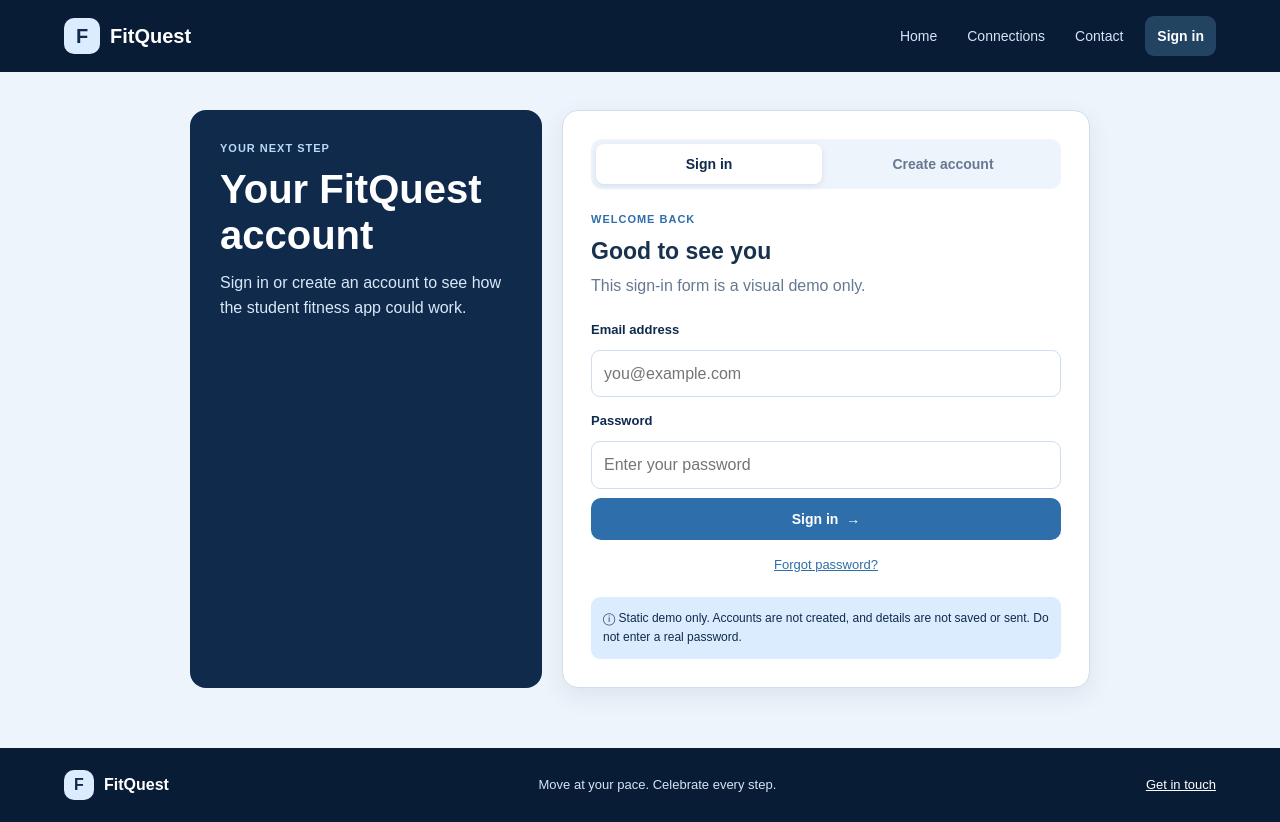
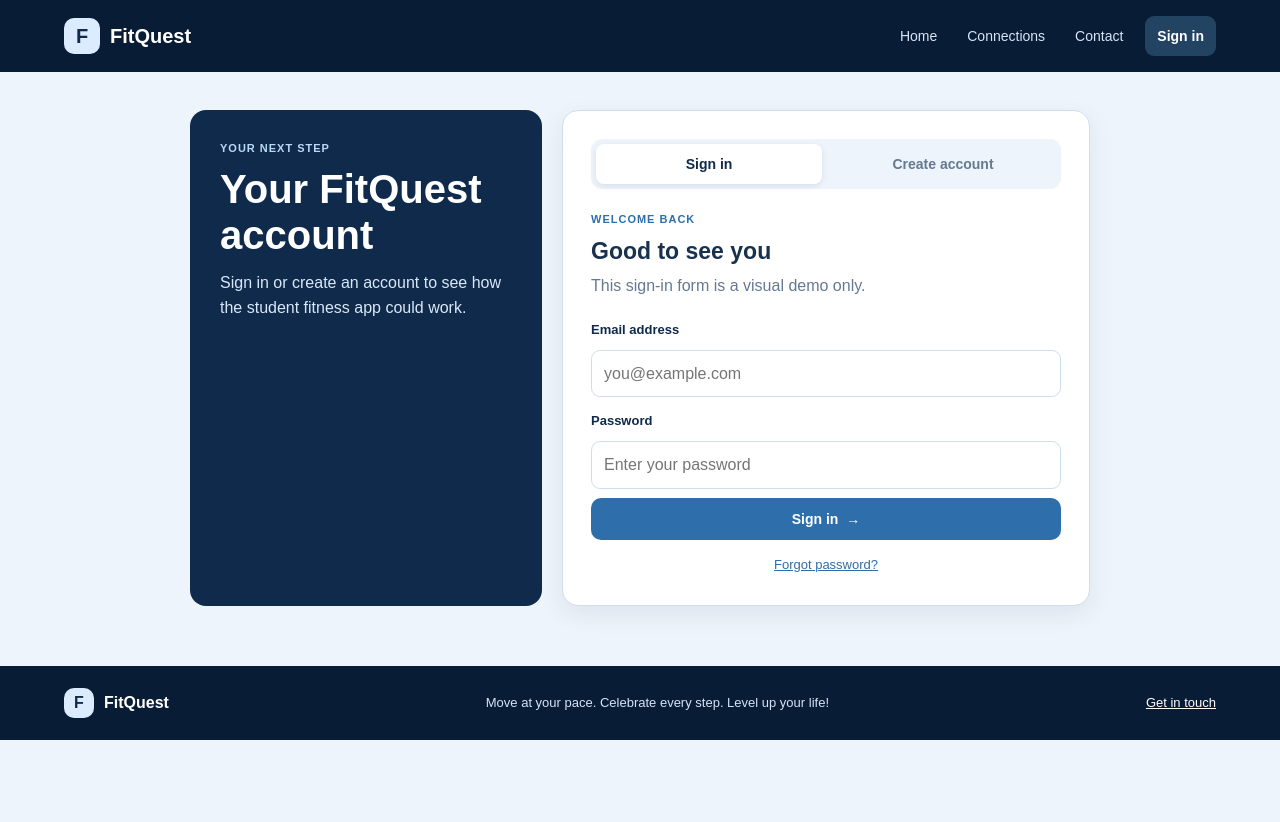
Before and after one commit to syedaahmed05/FitQuest, a plain HTML site: page docs/account.html in a window 1280 px wide. After the commit the page ends 800 px from the top, so only its background shows below. Drawn offline with Linux system fonts and the light colour scheme.

Commit message:
Update account page footer and remove demo banner
Removed demo banner message and updated footer text.

```diff
--- a/docs/account.html
+++ b/docs/account.html
@@ -64,13 +64,11 @@
             <button class="button button-primary button-full" type="submit">Create account <span aria-hidden="true">→</span></button>
           </form>
         </div>
-        <p class="demo-banner"><span aria-hidden="true">ⓘ</span> Static demo only. Accounts are not created, and details are not saved or sent. Do not enter a real password.</p>
-      </section>
     </section>
   </main>
   <footer class="site-footer">
     <a class="brand footer-brand" href="index.html"><span class="brand-mark">F</span><span>FitQuest</span></a>
-    <p>Move at your pace. Celebrate every step.</p>
+    <p>Move at your pace. Celebrate every step. Level up your life!</p>
     <a href="contact.html">Get in touch</a>
   </footer>
   <div class="toast" role="status" aria-live="polite" data-toast></div>
```
